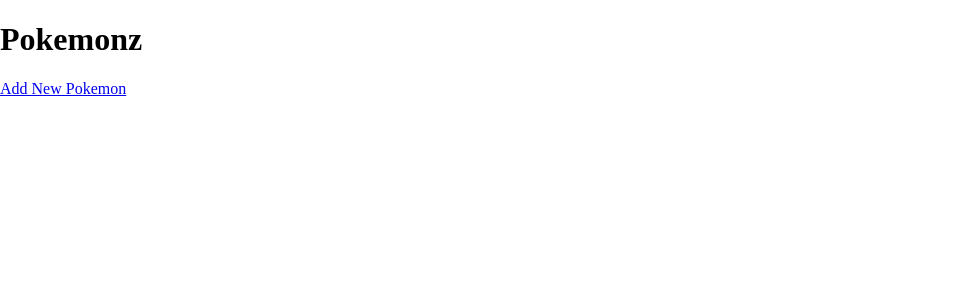
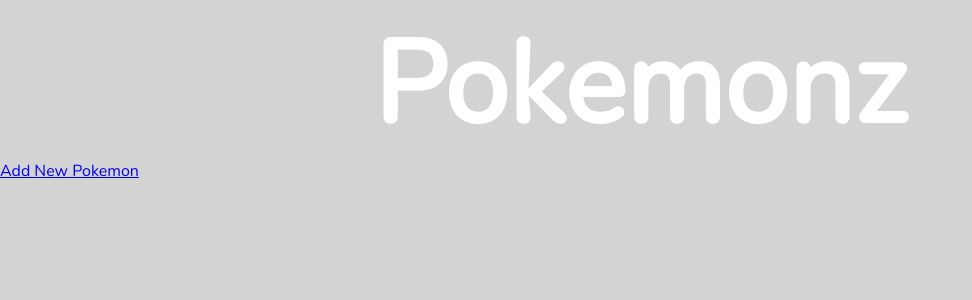
Before and after one commit to EleanorRoberts/CollectionChallenge, a PHP site: page /collectionchallenge.php in a window 1280 px wide. Shown: the top 300 px of the page, without its empty margins (0-972 px from the left). Run offline with PHP 8.4, Linux system fonts and the light colour scheme; data that the repository does not hold is empty.

Commit message:
added CSS styling, moved all the stylesheets into a function

```diff
--- a/addpokemon.php
+++ b/addpokemon.php
@@ -7,7 +7,7 @@
 <head>
     <meta charset="UTF-8" />
     <title>Pokemon Collection</title>
-	<link rel="stylesheet" href="normalize.css" />
+    <?php addStyle(); ?>
 	<meta name="viewport" content="width=device-width, initial-scale=1.0" />
 </head>
 <body>
--- a/collectionFunctions.php
+++ b/collectionFunctions.php
@@ -7,7 +7,7 @@
 function displayPoke(Array $pokemon) : String {
     $output = "";
     foreach ($pokemon as $poke) {
-        $output .= "<div>";
+        $output .= "<div class='pokeCard'>";
         $output .= "<h2>{$poke['name']}</h2>";
         if ($poke["type2"] === "") {
             $output .= "<p>{$poke['type1']}</p>";
@@ -45,3 +45,11 @@
     $getPokemon->execute();
     return $getPokemon->fetchAll();
 }
+
+function addStyle() {
+    echo "<link rel='preconnect' href='https://fonts.googleapis.com' />";
+    echo "<link rel='preconnect' href='https://fonts.gstatic.com' crossorigin />";
+    echo "<link href='https://fonts.googleapis.com/css2?family=Nunito&display=swap' rel='stylesheet' />";
+    echo "<link rel='stylesheet' href='normalize.css' />";
+    echo "<link rel='stylesheet' href='collectionstyle.css' />";
+}
--- a/collectionchallenge.php
+++ b/collectionchallenge.php
@@ -1,20 +1,23 @@
 <?php
 require_once "collectionfunctions.php";
 require_once "collectiondb.php";
+$pokemon = collectData($db);
 ?>
 <!DOCTYPE html>
 <html lang="en">
 <head>
     <meta charset="UTF-8" />
     <title>Pokemon Collection</title>
-    <link rel="stylesheet" href="normalize.css" />
+    <?php addStyle(); ?>
     <meta name="viewport" content="width=device-width, initial-scale=1.0" />
 </head>
 <body>
 <h1>Pokemonz</h1>
-<?php
-echo displayPoke($pokemon);
-?>
+<section class="pokeCards">
+    <?php
+    echo displayPoke($pokemon);
+    ?>
+</section>
 <a href="addpokemon.php">Add New Pokemon</a>
 </body>
 </html>
--- a/collectiondb.php
+++ b/collectiondb.php
@@ -1,7 +1,6 @@
 <?php
 
 $db = connectToDB("pokemon");
-$pokemon = collectData($db);
 
 if (isset($_POST["name"])) {
     $insertNewPokemon = $db->prepare("INSERT INTO `stats` (`name`,`type1`,`type2`, `hp`, `attack`, `defense`, `spAttack`, `spDefense`, `speed`) VALUES (:name, :type1, :type2, :hp, :attack, :defense, :spAttack, :spDefense, :speed);");
--- /dev/null
+++ b/collectionstyle.css
@@ -0,0 +1,33 @@
+* {
+    box-sizing: border-box;
+    font-family: "Nunito", Papyrus;
+}
+
+h1 {
+    text-align: center;
+    color: white;
+    font-size: 9vw;
+    margin: 0px;
+    padding: 20px 0px 10px 0px;
+}
+
+.pokeCard {
+    margin: 10px;
+    padding: 10px 30px;
+    width: 30%;
+    background-color: darkslateblue;
+    color: white;
+    border-radius: 10%;
+}
+
+.pokeCards {
+    width: 80%;
+    margin: 0 auto;
+    display: flex;
+    flex-wrap: wrap;
+    justify-content: space-evenly;
+}
+
+body {
+    background-color: lightgrey;
+}
```
